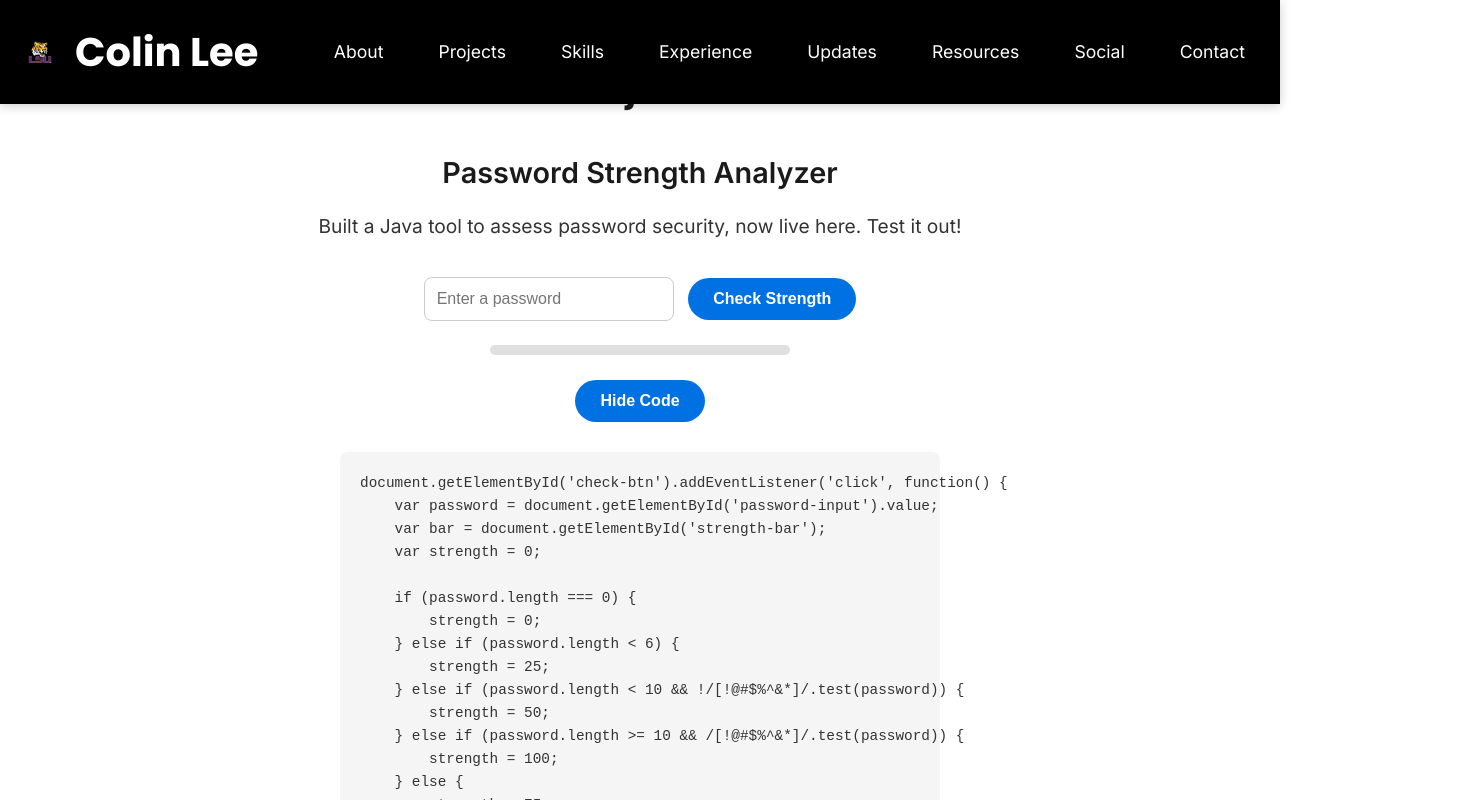
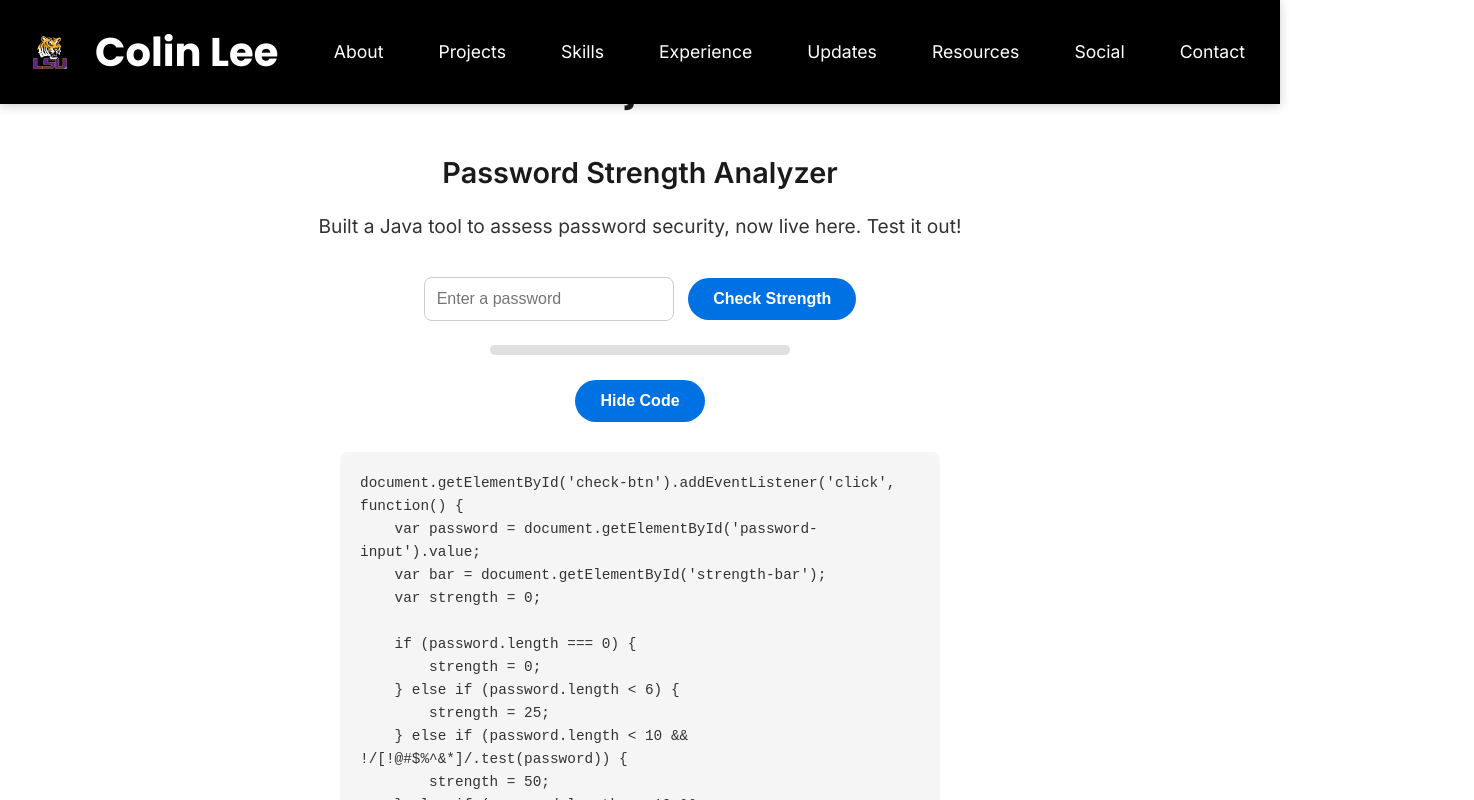
Before and after one commit to colinlee05/Colin-Lee-Personal-Website, a plain HTML site: page index.html in a window 1280 px wide. Both pictures are taken after a click on the button "Show Code". Shown: the part 563-1363 px from the top of the page, 1474 px wide, since content can reach past the window. Drawn offline with Linux system fonts and the light colour scheme.

Commit message:
Add files via upload

```diff
--- a/styles.css
+++ b/styles.css
@@ -40,9 +40,9 @@ header {
 }
 
 .header-img {
-    width: 40px; /* Smaller, controlled size */
-    height: 40px; /* Fixed height */
-    object-fit: contain; /* Prevents stretching */
+    width: 60px; /* Increased from 40px */
+    height: 60px; /* Matching height */
+    object-fit: contain;
 }
 
 header h1 {
@@ -181,6 +181,9 @@ button:hover {
     max-width: 600px;
     margin-left: auto;
     margin-right: auto;
+    overflow-x: auto; /* Scrollable if code overflows */
+    white-space: pre-wrap; /* Wraps long lines */
+    word-wrap: break-word; /* Breaks long words */
 }
 
 /* Lists */
```
